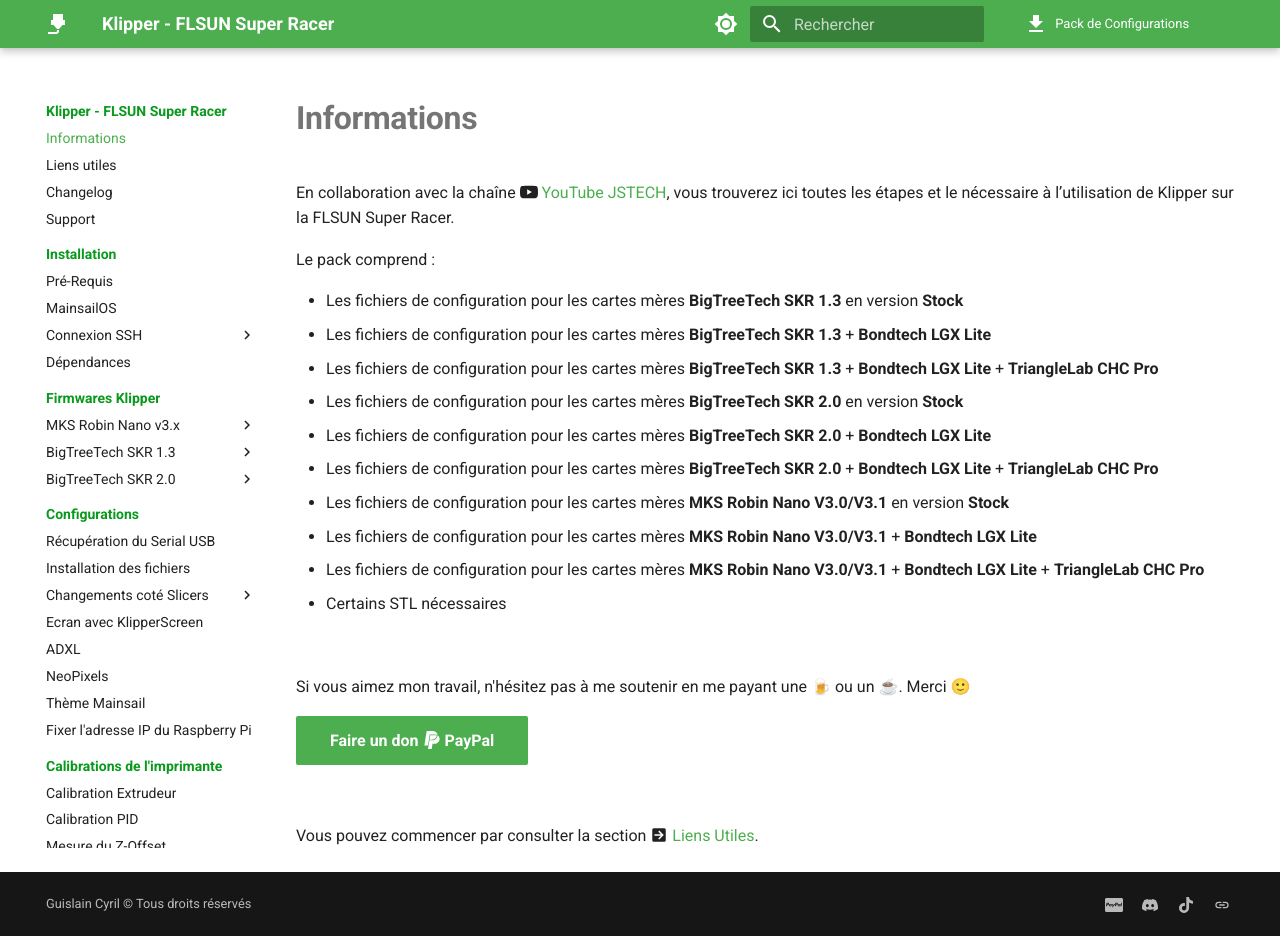
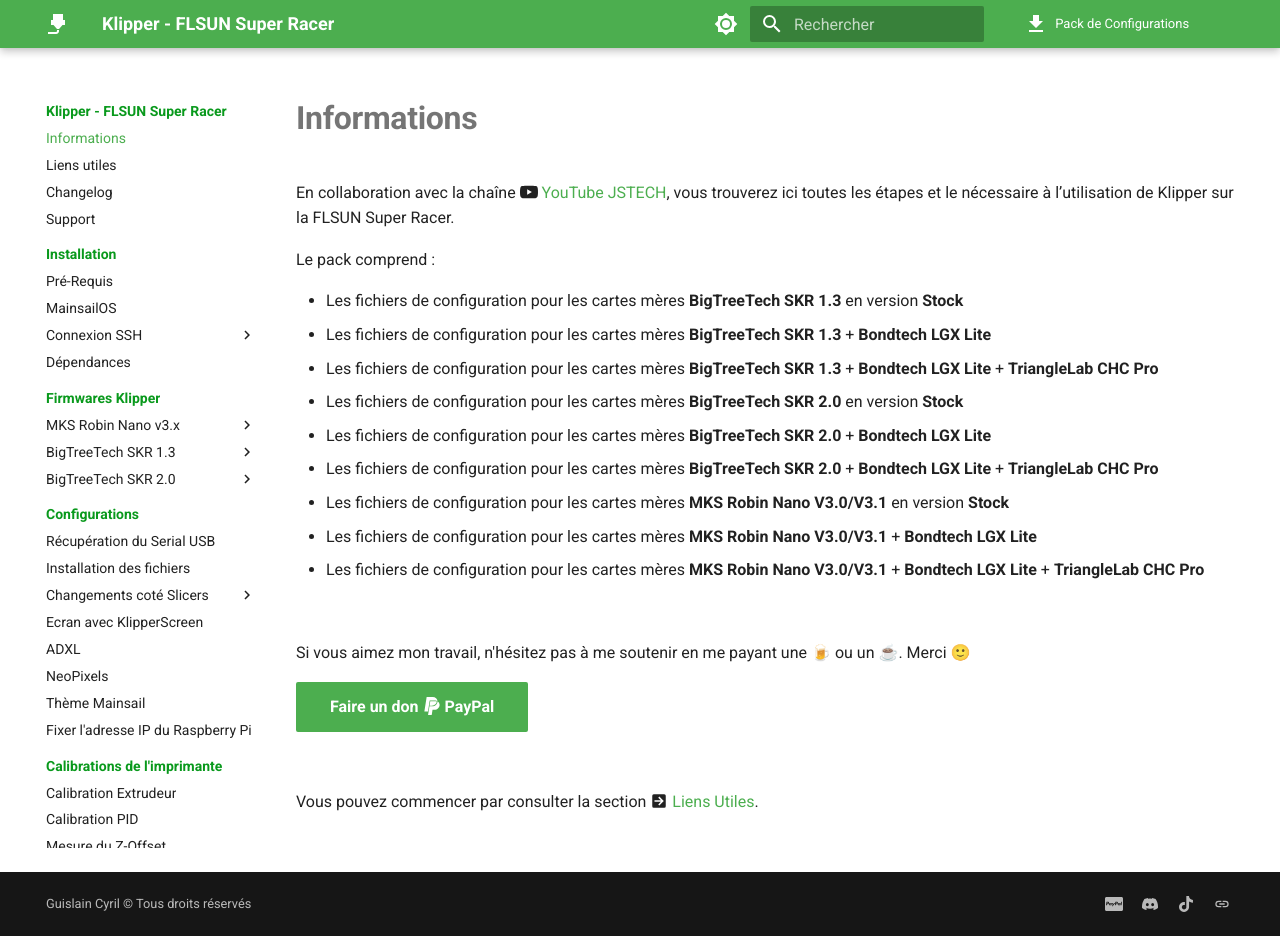
Before and after one commit to Guilouz/Klipper-Flsun-Super-Racer, an MkDocs documentation site: the page built from docs/index.md, in a window 1280 px wide and 936 px high. Built offline with MkDocs 1.6.1 and Material for MkDocs 9.7.7, drawn with Linux system fonts in a browser that asks for light colours; comment, search, counter and statistics services are not loaded.

Commit message:
Update index.md

```diff
--- a/docs/index.md
+++ b/docs/index.md
@@ -18,8 +18,6 @@
 - Les fichiers de configuration pour les cartes mères **MKS Robin Nano V3.0/V3.1** en version **Stock**
 - Les fichiers de configuration pour les cartes mères **MKS Robin Nano V3.0/V3.1** + **Bondtech LGX Lite**
 - Les fichiers de configuration pour les cartes mères **MKS Robin Nano V3.0/V3.1** + **Bondtech LGX Lite** + **TriangleLab CHC Pro**
-- Certains STL nécessaires
-
 
 <br />
 
```
